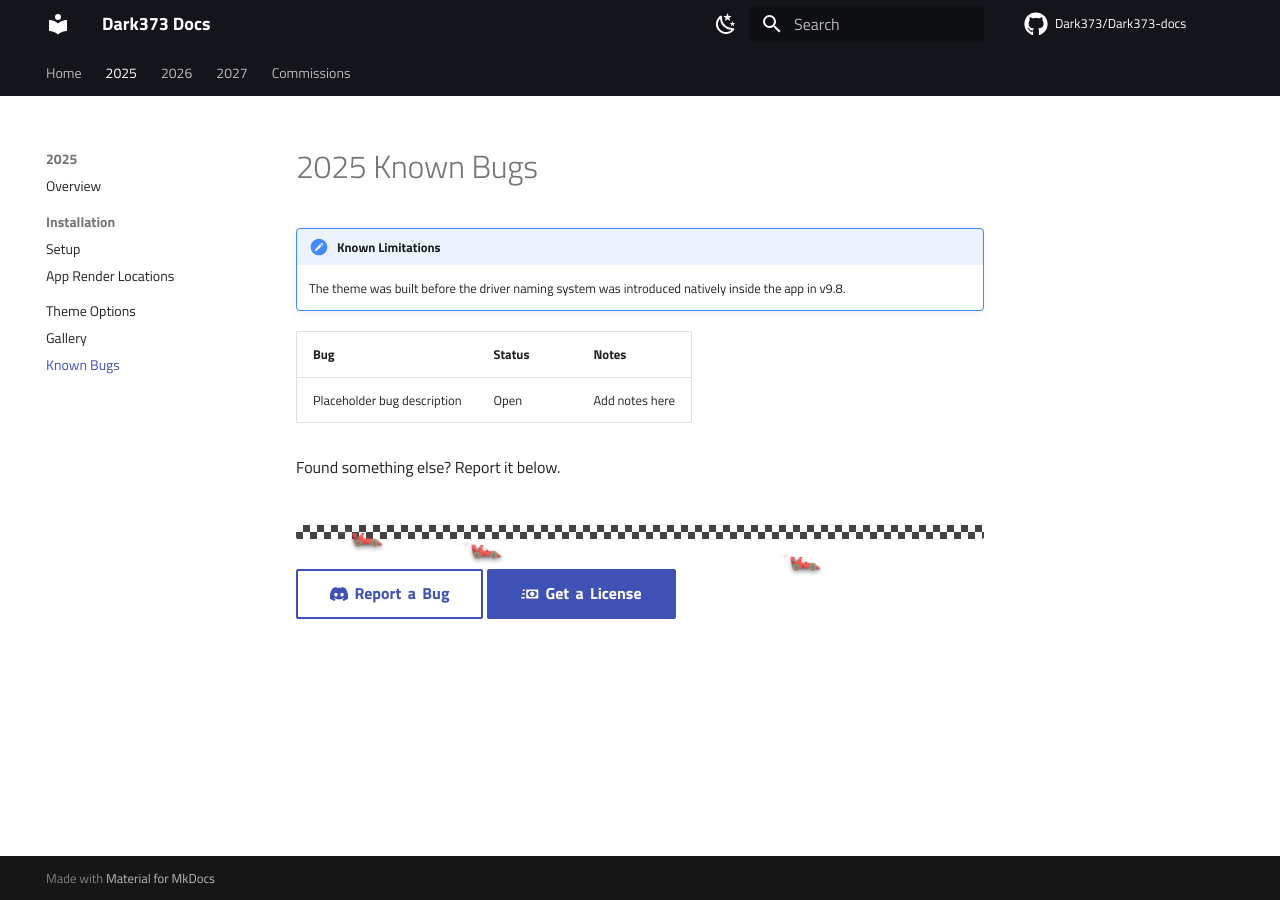
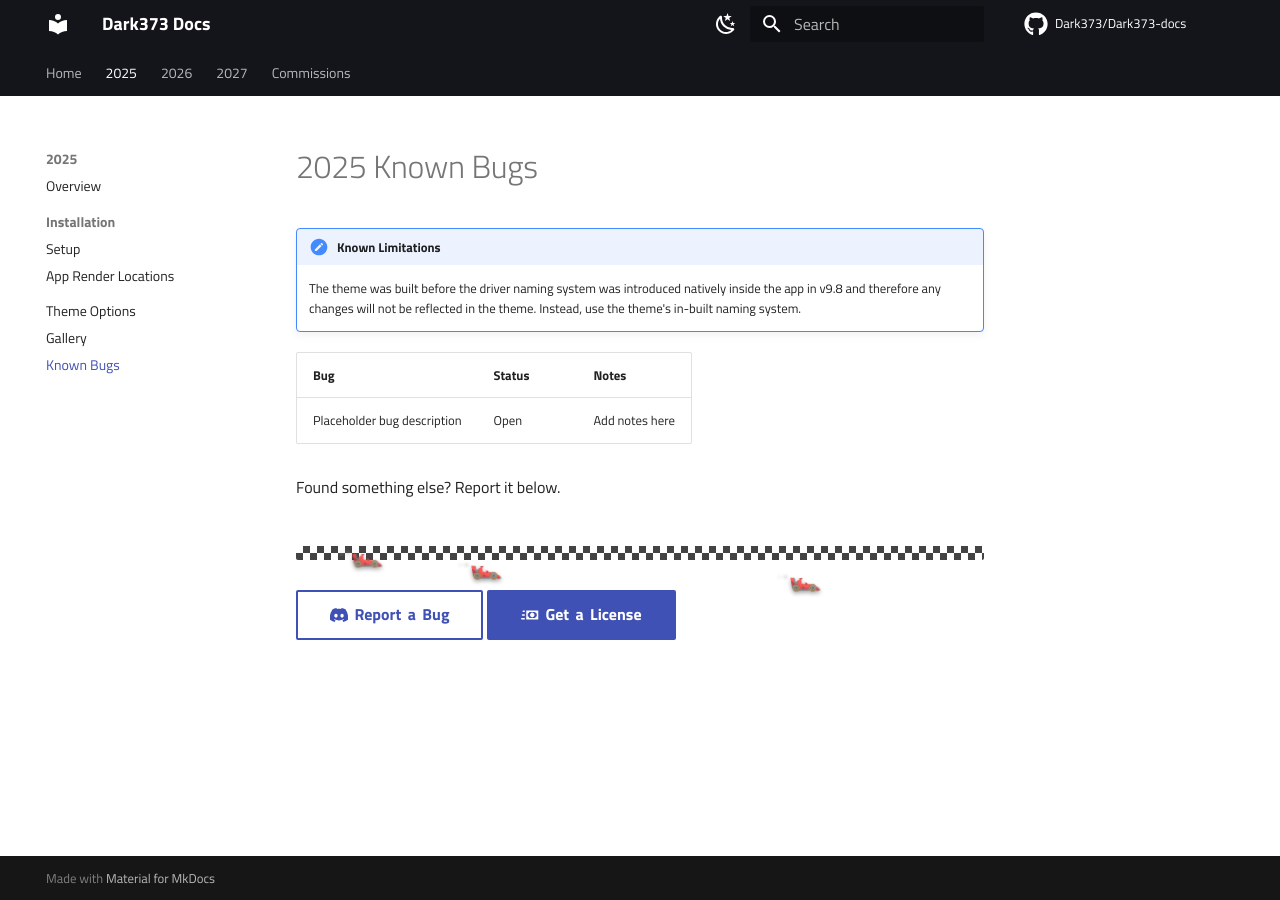
Before and after one commit to Dark373/Dark373-docs, an MkDocs documentation site: the page built from docs/f1-2025-theme/known-bugs.md, in a window 1280 px wide. Built offline with MkDocs 1.6.1 and Material for MkDocs 9.7.7, drawn with Linux system fonts in a browser that asks for light colours; comment, search, counter and statistics services are not loaded.

Commit message:
Update known-bugs.md

```diff
--- a/docs/f1-2025-theme/known-bugs.md
+++ b/docs/f1-2025-theme/known-bugs.md
@@ -1,7 +1,7 @@
 # 2025 Known Bugs
 
 !!! note "Known Limitations"
-    The theme was built before the driver naming system was introduced natively inside the app in v9.8.
+    The theme was built before the driver naming system was introduced natively inside the app in v9.8 and therefore any changes will not be reflected in the theme. Instead, use the theme's in-built naming system.
 
 | Bug | Status | Notes |
 | --- | --- | --- |
```
